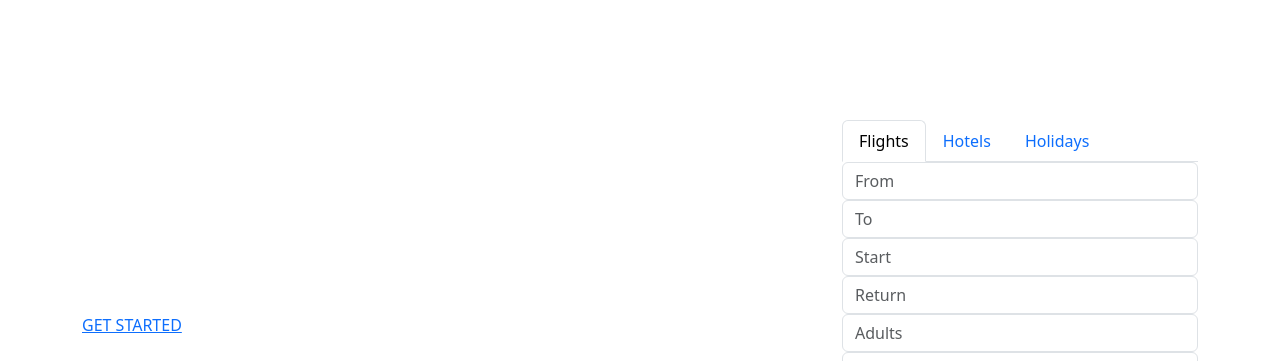
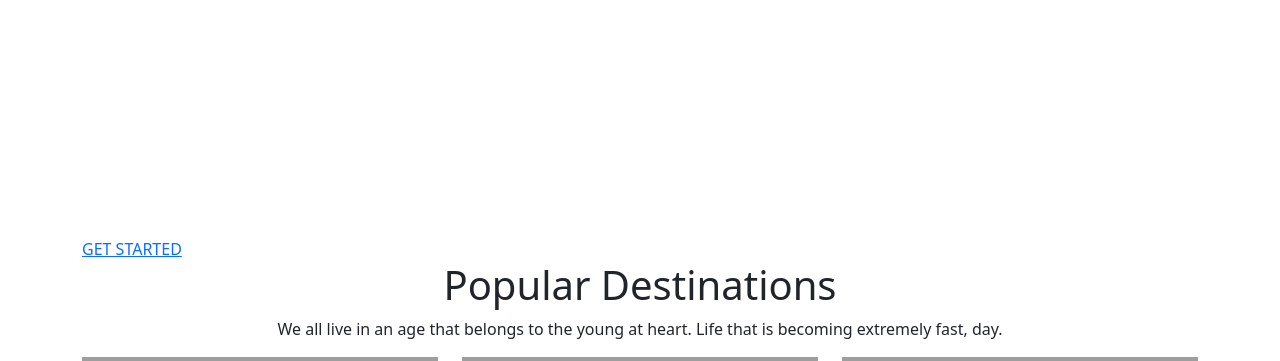
Before and after one commit to jayduttbhatt1999/Travelaholic, a Django app: page /index/ in a window 1280 px wide. Shown: the part 254-615 px from the top of the page. Run offline with Django 4.2, Linux system fonts and the light colour scheme; some libraries are stand-ins or nearby versions; grey boxes are pictures that could not be loaded.

Commit message:
changes to the UI3

```diff
--- a/app/templates/app/index.html
+++ b/app/templates/app/index.html
@@ -79,78 +79,78 @@
                 <h3 class="h3 text-white">It's Time To Travel Canada</h3><br><br>
                 <a href="#" class="primary-btn text-uppercase">Get Started</a>
             </div>
-            <div class="col-lg-4 col-md-6 banner-right" style="margin-top: 120px;">
-                <ul class="nav nav-tabs" id="myTab" role="tablist">
-                    <li class="nav-item">
-                        <a class="nav-link active" id="flight-tab" data-toggle="tab" href="#flight" role="tab"
-                           aria-controls="flight" aria-selected="true">Flights</a>
-                    </li>
-                    <li class="nav-item">
-                        <a class="nav-link" id="hotel-tab" data-toggle="tab" href="#hotel" role="tab"
-                           aria-controls="hotel" aria-selected="false">Hotels</a>
-                    </li>
-                    <li class="nav-item">
-                        <a class="nav-link" id="holiday-tab" data-toggle="tab" href="#holiday" role="tab"
-                           aria-controls="holiday" aria-selected="false">Holidays</a>
-                    </li>
-                </ul>
-                <div class="tab-content" id="myTabContent">
-                    <div class="tab-pane fade show active" id="flight" role="tabpanel" aria-labelledby="flight-tab">
-                        <form class="form-wrap">
-                            <input type="text" class="form-control" name="name" placeholder="From "
-                                   onfocus="this.placeholder = ''" onblur="this.placeholder = 'From '">
-                            <input type="text" class="form-control" name="to" placeholder="To "
-                                   onfocus="this.placeholder = ''" onblur="this.placeholder = 'To '">
-                            <input type="text" class="form-control date-picker" name="start" placeholder="Start "
-                                   onfocus="this.placeholder = ''" onblur="this.placeholder = 'Start '">
-                            <input type="text" class="form-control date-picker" name="return" placeholder="Return "
-                                   onfocus="this.placeholder = ''" onblur="this.placeholder = 'Return '">
-                            <input type="number" min="1" max="20" class="form-control" name="adults"
-                                   placeholder="Adults " onfocus="this.placeholder = ''"
-                                   onblur="this.placeholder = 'Adults '">
-                            <input type="number" min="1" max="20" class="form-control" name="child" placeholder="Child "
-                                   onfocus="this.placeholder = ''" onblur="this.placeholder = 'Child '">
-                            <a href="#" class="primary-btn text-uppercase">Search flights</a>
-                        </form>
-                    </div>
-                    <div class="tab-pane fade" id="hotel" role="tabpanel" aria-labelledby="hotel-tab">
-                        <form class="form-wrap">
-                            <input type="text" class="form-control" name="name" placeholder="From "
-                                   onfocus="this.placeholder = ''" onblur="this.placeholder = 'From '">
-                            <input type="text" class="form-control" name="to" placeholder="To "
-                                   onfocus="this.placeholder = ''" onblur="this.placeholder = 'To '">
-                            <input type="text" class="form-control date-picker" name="start" placeholder="Start "
-                                   onfocus="this.placeholder = ''" onblur="this.placeholder = 'Start '">
-                            <input type="text" class="form-control date-picker" name="return" placeholder="Return "
-                                   onfocus="this.placeholder = ''" onblur="this.placeholder = 'Return '">
-                            <input type="number" min="1" max="20" class="form-control" name="adults"
-                                   placeholder="Adults " onfocus="this.placeholder = ''"
-                                   onblur="this.placeholder = 'Adults '">
-                            <input type="number" min="1" max="20" class="form-control" name="child" placeholder="Child "
-                                   onfocus="this.placeholder = ''" onblur="this.placeholder = 'Child '">
-                            <a href="#" class="primary-btn text-uppercase">Search Hotels</a>
-                        </form>
-                    </div>
-                    <div class="tab-pane fade" id="holiday" role="tabpanel" aria-labelledby="holiday-tab">
-                        <form class="form-wrap">
-                            <input type="text" class="form-control" name="name" placeholder="From "
-                                   onfocus="this.placeholder = ''" onblur="this.placeholder = 'From '">
-                            <input type="text" class="form-control" name="to" placeholder="To "
-                                   onfocus="this.placeholder = ''" onblur="this.placeholder = 'To '">
-                            <input type="text" class="form-control date-picker" name="start" placeholder="Start "
-                                   onfocus="this.placeholder = ''" onblur="this.placeholder = 'Start '">
-                            <input type="text" class="form-control date-picker" name="return" placeholder="Return "
-                                   onfocus="this.placeholder = ''" onblur="this.placeholder = 'Return '">
-                            <input type="number" min="1" max="20" class="form-control" name="adults"
-                                   placeholder="Adults " onfocus="this.placeholder = ''"
-                                   onblur="this.placeholder = 'Adults '">
-                            <input type="number" min="1" max="20" class="form-control" name="child" placeholder="Child "
-                                   onfocus="this.placeholder = ''" onblur="this.placeholder = 'Child '">
-                            <a href="#" class="primary-btn text-uppercase">Search Holidays</a>
-                        </form>
-                    </div>
-                </div>
-            </div>
+{#            <div class="col-lg-4 col-md-6 banner-right" style="margin-top: 120px;">#}
+{#                <ul class="nav nav-tabs" id="myTab" role="tablist">#}
+{#                    <li class="nav-item">#}
+{#                        <a class="nav-link active" id="flight-tab" data-toggle="tab" href="#flight" role="tab"#}
+{#                           aria-controls="flight" aria-selected="true">Flights</a>#}
+{#                    </li>#}
+{#                    <li class="nav-item">#}
+{#                        <a class="nav-link" id="hotel-tab" data-toggle="tab" href="#hotel" role="tab"#}
+{#                           aria-controls="hotel" aria-selected="false">Hotels</a>#}
+{#                    </li>#}
+{#                    <li class="nav-item">#}
+{#                        <a class="nav-link" id="holiday-tab" data-toggle="tab" href="#holiday" role="tab"#}
+{#                           aria-controls="holiday" aria-selected="false">Holidays</a>#}
+{#                    </li>#}
+{#                </ul>#}
+{#                <div class="tab-content" id="myTabContent">#}
+{#                    <div class="tab-pane fade show active" id="flight" role="tabpanel" aria-labelledby="flight-tab">#}
+{#                        <form class="form-wrap">#}
+{#                            <input type="text" class="form-control" name="name" placeholder="From "#}
+{#                                   onfocus="this.placeholder = ''" onblur="this.placeholder = 'From '">#}
+{#                            <input type="text" class="form-control" name="to" placeholder="To "#}
+{#                                   onfocus="this.placeholder = ''" onblur="this.placeholder = 'To '">#}
+{#                            <input type="text" class="form-control date-picker" name="start" placeholder="Start "#}
+{#                                   onfocus="this.placeholder = ''" onblur="this.placeholder = 'Start '">#}
+{#                            <input type="text" class="form-control date-picker" name="return" placeholder="Return "#}
+{#                                   onfocus="this.placeholder = ''" onblur="this.placeholder = 'Return '">#}
+{#                            <input type="number" min="1" max="20" class="form-control" name="adults"#}
+{#                                   placeholder="Adults " onfocus="this.placeholder = ''"#}
+{#                                   onblur="this.placeholder = 'Adults '">#}
+{#                            <input type="number" min="1" max="20" class="form-control" name="child" placeholder="Child "#}
+{#                                   onfocus="this.placeholder = ''" onblur="this.placeholder = 'Child '">#}
+{#                            <a href="#" class="primary-btn text-uppercase">Search flights</a>#}
+{#                        </form>#}
+{#                    </div>#}
+{#                    <div class="tab-pane fade" id="hotel" role="tabpanel" aria-labelledby="hotel-tab">#}
+{#                        <form class="form-wrap">#}
+{#                            <input type="text" class="form-control" name="name" placeholder="From "#}
+{#                                   onfocus="this.placeholder = ''" onblur="this.placeholder = 'From '">#}
+{#                            <input type="text" class="form-control" name="to" placeholder="To "#}
+{#                                   onfocus="this.placeholder = ''" onblur="this.placeholder = 'To '">#}
+{#                            <input type="text" class="form-control date-picker" name="start" placeholder="Start "#}
+{#                                   onfocus="this.placeholder = ''" onblur="this.placeholder = 'Start '">#}
+{#                            <input type="text" class="form-control date-picker" name="return" placeholder="Return "#}
+{#                                   onfocus="this.placeholder = ''" onblur="this.placeholder = 'Return '">#}
+{#                            <input type="number" min="1" max="20" class="form-control" name="adults"#}
+{#                                   placeholder="Adults " onfocus="this.placeholder = ''"#}
+{#                                   onblur="this.placeholder = 'Adults '">#}
+{#                            <input type="number" min="1" max="20" class="form-control" name="child" placeholder="Child "#}
+{#                                   onfocus="this.placeholder = ''" onblur="this.placeholder = 'Child '">#}
+{#                            <a href="#" class="primary-btn text-uppercase">Search Hotels</a>#}
+{#                        </form>#}
+{#                    </div>#}
+{#                    <div class="tab-pane fade" id="holiday" role="tabpanel" aria-labelledby="holiday-tab">#}
+{#                        <form class="form-wrap">#}
+{#                            <input type="text" class="form-control" name="name" placeholder="From "#}
+{#                                   onfocus="this.placeholder = ''" onblur="this.placeholder = 'From '">#}
+{#                            <input type="text" class="form-control" name="to" placeholder="To "#}
+{#                                   onfocus="this.placeholder = ''" onblur="this.placeholder = 'To '">#}
+{#                            <input type="text" class="form-control date-picker" name="start" placeholder="Start "#}
+{#                                   onfocus="this.placeholder = ''" onblur="this.placeholder = 'Start '">#}
+{#                            <input type="text" class="form-control date-picker" name="return" placeholder="Return "#}
+{#                                   onfocus="this.placeholder = ''" onblur="this.placeholder = 'Return '">#}
+{#                            <input type="number" min="1" max="20" class="form-control" name="adults"#}
+{#                                   placeholder="Adults " onfocus="this.placeholder = ''"#}
+{#                                   onblur="this.placeholder = 'Adults '">#}
+{#                            <input type="number" min="1" max="20" class="form-control" name="child" placeholder="Child "#}
+{#                                   onfocus="this.placeholder = ''" onblur="this.placeholder = 'Child '">#}
+{#                            <a href="#" class="primary-btn text-uppercase">Search Holidays</a>#}
+{#                        </form>#}
+{#                    </div>#}
+{#                </div>#}
+{#            </div>#}
         </div>
     </div>
 </section>
@@ -343,7 +343,7 @@
                     <div class="thumb">
                         <img class="img-fluid" src="/staticfiles/img/o1.jpg" alt="">
                     </div>
-                    <a href="#">
+                    <a href="{% url 'app:contact' %}">
                         <h4>Rent a Car</h4>
                     </a>
                     <p>
@@ -356,7 +356,7 @@
                     <div class="thumb">
                         <img class="img-fluid" src="/staticfiles/img/o2.jpg" alt="">
                     </div>
-                    <a href="#">
+                    <a href="{% url 'app:contact' %}">
                         <h4>Cruise Booking</h4>
                     </a>
                     <p>
@@ -369,7 +369,7 @@
                     <div class="thumb">
                         <img class="img-fluid" src="/staticfiles/img/o3.jpg" alt="">
                     </div>
-                    <a href="#">
+                    <a href="{% url 'app:contact' %}">
                         <h4>To Do List</h4>
                     </a>
                     <p>
@@ -382,7 +382,7 @@
                     <div class="thumb">
                         <img class="img-fluid" src="/staticfiles/img/o4.jpg" alt="">
                     </div>
-                    <a href="#">
+                    <a href="{% url 'app:contact' %}">
                         <h4>Food Features</h4>
                     </a>
                     <p>
```
